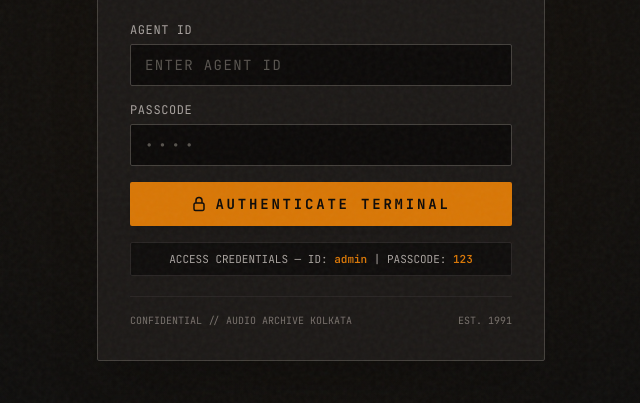
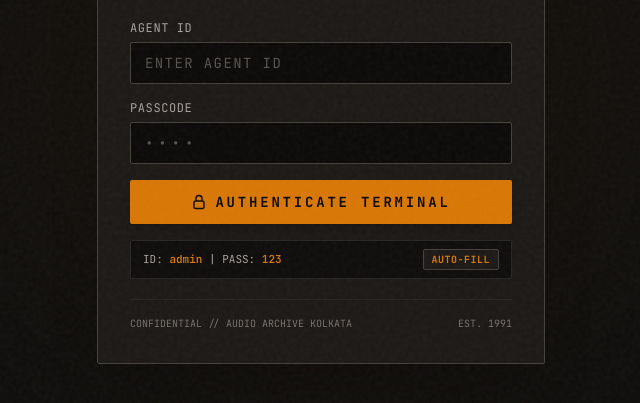
Before and after one commit to sahaabirperth73532453825355/musical-disco, a plain HTML site: page index.html in a window 1280 px wide. Shown: the part 323-726 px from the top of the page, without its empty margins (319-959 px from the left). Drawn offline with nearby package versions, Linux system fonts and the light colour scheme; a web font is replaced by a local one.

Commit message:
Add autofill button for login credentials

```diff
--- a/index.html
+++ b/index.html
@@ -263,8 +263,18 @@
         </form>
 
         <!-- Public Archive Access Info -->
-        <div class="mt-4 bg-stone-950/80 border border-stone-800 px-3 py-2 rounded-sm text-center font-mono text-[11px] text-stone-400">
-          ACCESS CREDENTIALS — ID: <span class="text-ambervu font-semibold">admin</span> | PASSCODE: <span class="text-ambervu font-semibold">123</span>
+        <div class="mt-4 bg-stone-950/80 border border-stone-800 px-3 py-2 rounded-sm flex items-center justify-between gap-2 font-mono text-[11px] text-stone-400">
+          <span>
+            ID: <span class="text-ambervu font-semibold">admin</span> | PASS: <span class="text-ambervu font-semibold">123</span>
+          </span>
+          <button
+            id="autofill-login-btn"
+            type="button"
+            title="Auto-fill credentials"
+            class="bg-stone-900 hover:bg-ambervu hover:text-stone-950 border border-stone-700 hover:border-ambervu text-ambervu px-2 py-0.5 rounded-sm text-[10px] font-bold uppercase tracking-wider transition-colors cursor-pointer shrink-0"
+          >
+            AUTO-FILL
+          </button>
         </div>
 
         <!-- Footer Archive Seal -->
@@ -550,7 +560,7 @@
                 <div class="bg-red-900/10 border-l-4 border-crimson p-4 rounded-sm">
                   <p class="font-bold text-crimson mb-1">বিশেষ সংশোধনী (গোপন সংযোজন — চূড়ান্ত মুদ্রণের পূর্বে):</p>
                   <p>
-                    কো-প্রডিউসার ও সেশন গিটারিস্ট <strong class="underline decoration-crimson decoration-2">সৌম্যজিৎ শেখর সাহা</strong>-কে কেবল এককালীন সেশন-ফি (₹৪,৫০০) প্রদান করা হবে। অ্যালবামের কভার, ক্যাসেট ইনলে-কার্ড এবং সমস্ত ভবিষ্যৎ রয়্যালটি তালিকা থেকে <strong>তাঁর নাম সম্পূর্ণভাবে বাদ দেওয়া হলো</strong>। গানটির মূল অ্যাকোস্টিক সুর ও ৪৩২ হার্জ গিটার অ্যারেঞ্জমেন্ট লেবেলের একক সম্পত্তি হিসেবে গণ্য হবে।
+                    কো-প্রডিউসার ও সেশন গিটারিস্ট <strong class="underline decoration-crimson decoration-2">সৌম্যজিৎ শেখর সাহা</strong>-কে কেবল এককালীন সেশন-ফি (₹৪,৫০০) এবং অ্যাকোস্টিক কনসালট্যান্ট <strong>ডাঃ অন্তর্জিতা মাইতি</strong>-কে এককালীন কনসালট্যান্সি-ফি (₹১,০০০) প্রদান করা হবে। অ্যালবামের কভার, ক্যাসেট ইনলে-কার্ড এবং সমস্ত ভবিষ্যৎ রয়্যালটি তালিকা থেকে <strong>তাঁদের নাম সম্পূর্ণভাবে বাদ দেওয়া হলো</strong>। গানটির মূল অ্যাকোস্টিক সুর ও ৪৩২ হার্জ গিটার অ্যারেঞ্জমেন্ট লেবেলের একক সম্পত্তি হিসেবে গণ্য হবে।
                   </p>
                 </div>
                 <p class="font-tiro italic text-stone-700 text-sm">
@@ -1871,6 +1881,13 @@
         const loginForm = document.getElementById('login-form');
         const loginError = document.getElementById('login-error');
 
+        document.getElementById('autofill-login-btn').addEventListener('click', () => {
+          document.getElementById('agent-id').value = 'admin';
+          document.getElementById('agent-passcode').value = '123';
+          loginError.classList.add('hidden');
+          playSystemTone(520, 0.08);
+        });
+
         loginForm.addEventListener('submit', (e) => {
           e.preventDefault();
           const agentId = document.getElementById('agent-id').value.trim().toLowerCase();
```
